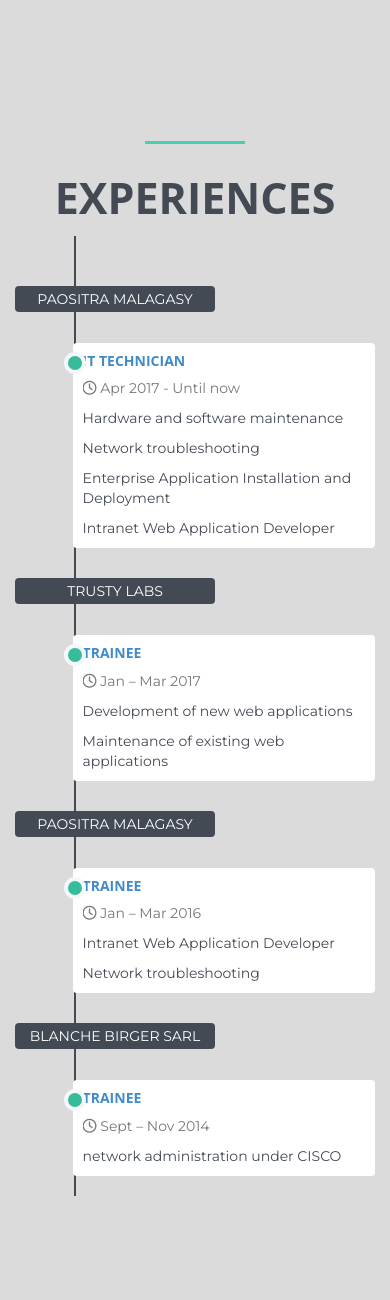
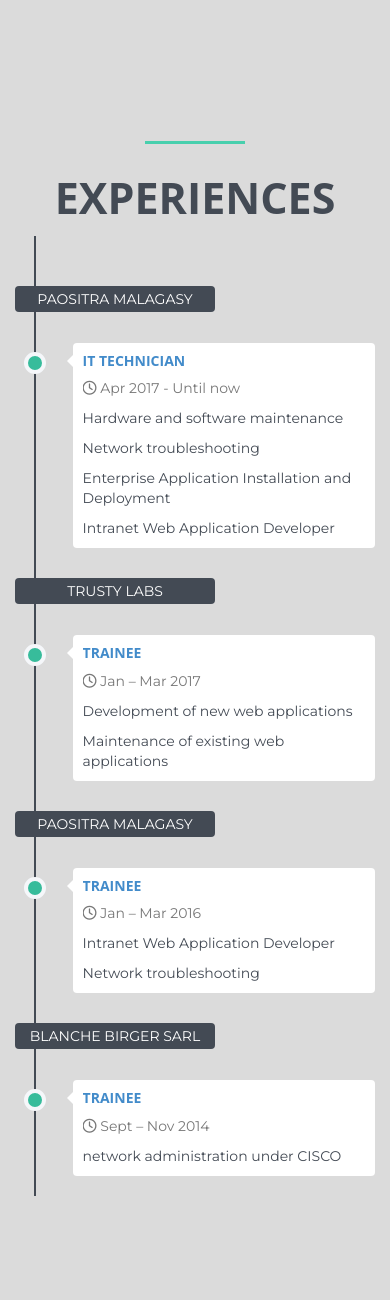
Before and after one commit to rianasantatra/Portfolio, a PHP site: page / in a window 390 px wide. Shown: the part 859-2159 px from the top of the page. Run offline with PHP 8.4, Linux system fonts and the light colour scheme.

Commit message:
edit css for timeline before

```diff
--- a/assets/css/custom.css
+++ b/assets/css/custom.css
@@ -111,6 +111,12 @@
   width: 200px !important;
   background-color: #434a54;
 }
+@media screen and (max-width: 767px) {
+  .circ,
+  .timeline dl:before {
+    left: 20px !important;
+  }
+}
 
 #experiences .events-heading {
   text-transform: uppercase !important;
```
